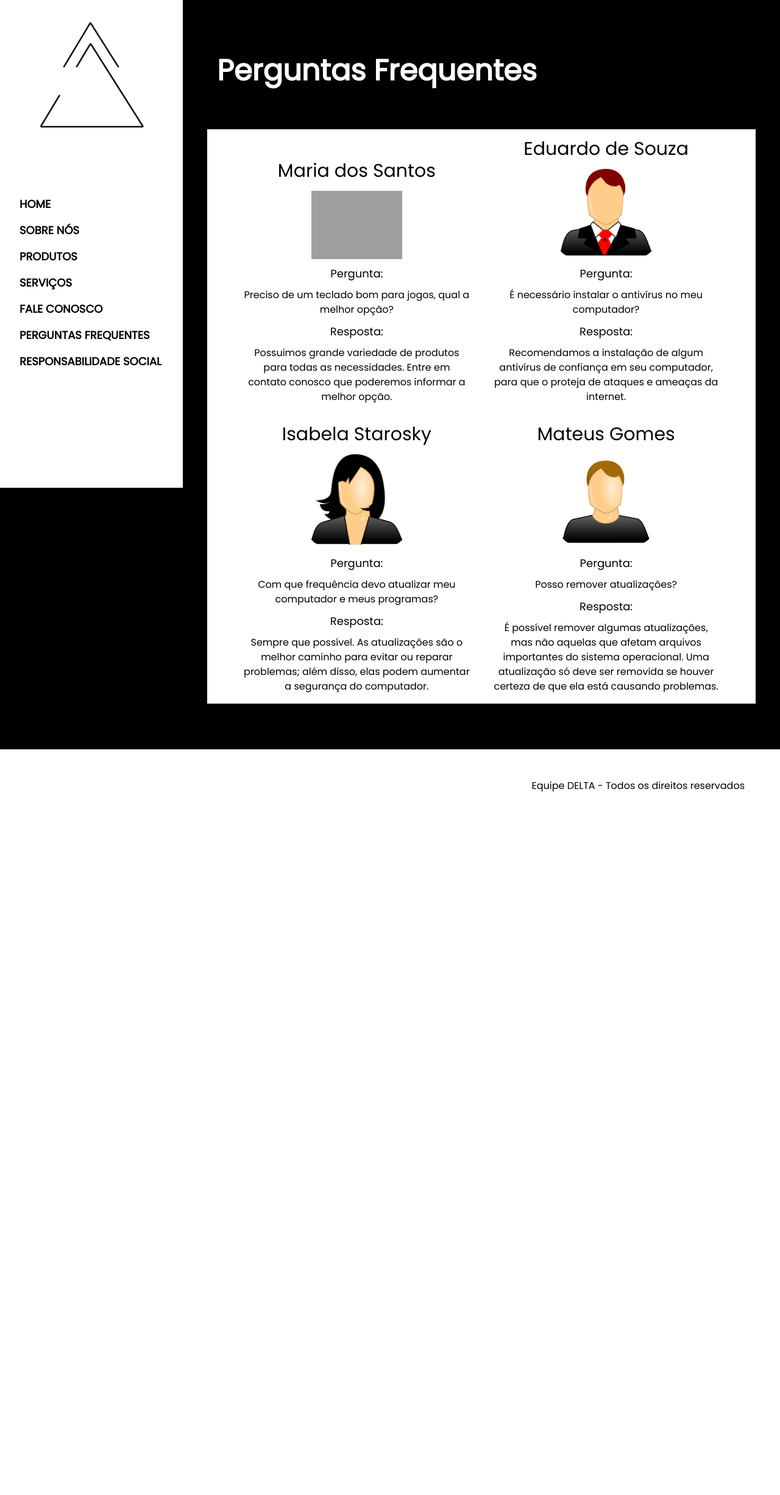
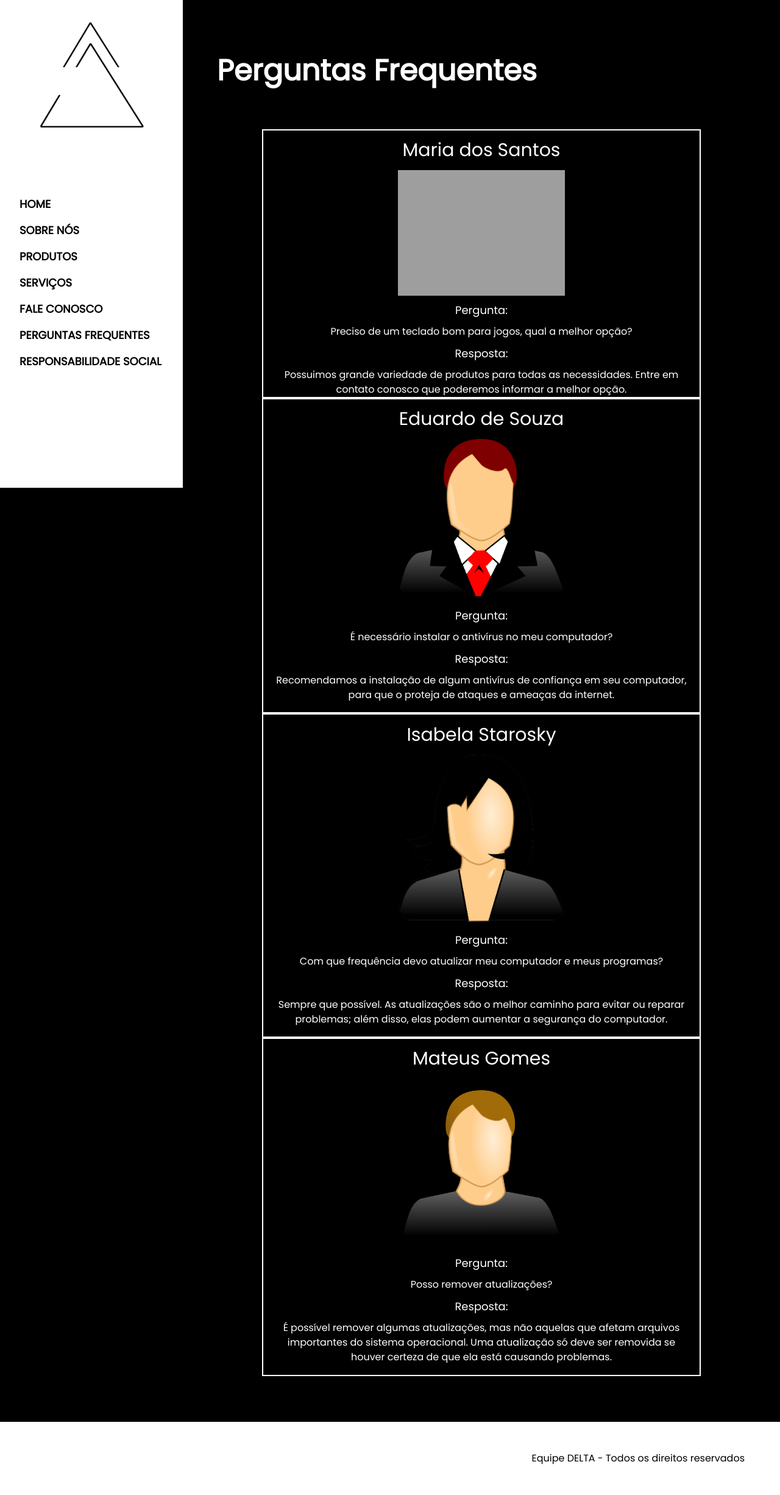
Before and after one commit to stefanilaguna/site_sa, a PHP site: page /index.php?pg=faq in a window 1280 px wide. Shown: the whole page at 61% size. Before the commit the page ends 1299 px from the top, so only its background shows below. Run offline with PHP 8.4, Linux system fonts and the light colour scheme; grey boxes are pictures that could not be loaded.

Commit message:
Atualização 23/11 - Karine

```diff
--- a/faq.php
+++ b/faq.php
@@ -1,19 +1,19 @@
 <div class="w3-container" id="services" >
     <h1 class="w3-xxxlarge w3-text-white" style="margin-top:80px"><b>Perguntas Frequentes</b></h1>
 </div>
-<div class="w3-card-4 w3-white" style="margin-top:50px;width:100%;text-align:center">
+<div class="w3-card-4 w3-black" style="margin-top:50px;width:100%;text-align:center">
 
-    <div class="w3-container w3-center item_sobre" style="width:45%;">
+    <div class="w3-container w3-center item_sobre" style="width:80%;border:2px solid white">
       <h2>Maria dos Santos</h2>
-      <img src="img/avatar01.png" alt="Avatar01" style="width:40%">
+      <img src="img/avatar01.png" alt="Avatar01" class="w3-hover-opacity" style="width:40%">
           <h5>Pergunta:</h5>
           Preciso de um teclado bom para jogos, qual a melhor opção?
           <h5>Resposta:</h5>
           Possuimos grande variedade de produtos para todas as necessidades. Entre em contato conosco que poderemos informar a melhor opção.
     </div>
-    <div class="w3-container w3-center item_sobre" style="width:45%">
+    <div class="w3-container w3-center item_sobre" style="width:80%;border:2px solid white">
       <h2>Eduardo de Souza</h2>
-      <img src="img/avatar02.png" alt="Avatar02" style="width:40%">
+      <img src="img/avatar02.png" alt="Avatar02" class="w3-hover-opacity" style="width:40%">
       <div class="w3-section">
           <h5>Pergunta:</h5>
           É necessário instalar o antivírus no meu computador?
@@ -21,9 +21,9 @@
           Recomendamos a instalação de algum antivírus de confiança em seu computador, para que o proteja de ataques e ameaças da internet.
       </div>
     </div>
-    <div class="w3-container w3-center  item_sobre" style="width:45%">
+    <div class="w3-container w3-center  item_sobre" style="width:80%;border:2px solid white">
       <h2>Isabela Starosky</h2>
-      <img src="img/avatar03.png" alt="Avatar03" style="width:40%">
+      <img src="img/avatar03.png" alt="Avatar03" class="w3-hover-opacity" style="width:40%">
       <div class="w3-section">
           <h5>Pergunta:</h5>
           Com que frequência devo atualizar meu computador e meus programas?
@@ -31,9 +31,9 @@
           Sempre que possível. As atualizações são o melhor caminho para evitar ou reparar problemas; além disso, elas podem aumentar a segurança do computador.
       </div>
     </div>
-    <div class="w3-container w3-center  item_sobre" style="width:45%">
+    <div class="w3-container w3-center  item_sobre" style="width:80%;border:2px solid white">
       <h2>Mateus Gomes</h2>
-      <img src="img/avatar04.png" alt="Avatar04" style="width:40%">
+      <img src="img/avatar04.png" alt="Avatar04" class="w3-hover-opacity" style="width:40%">
       <div class="w3-section">
           <h5>Pergunta:</h5>
          Posso remover atualizações?
--- a/sobre.php
+++ b/sobre.php
@@ -27,10 +27,10 @@
         <img src="img/4.png" alt="4"class="w3-hover-opacity">
         <div class="desc">Filial 03 - Ituporanga</div>
     </div>
-</div>
 <div class="galeria">
     <img src="img/2.png" alt="5"class="w3-hover-opacity">
     <div class="desc">Filial 04 - Salete</div>
+</div>
 </div>
 <div class="w3-container" id="programa" style="color:white">
     <h1 class="w3-xxxlarge w3-text-white"><b>Colaboradores</b></h1>
```
